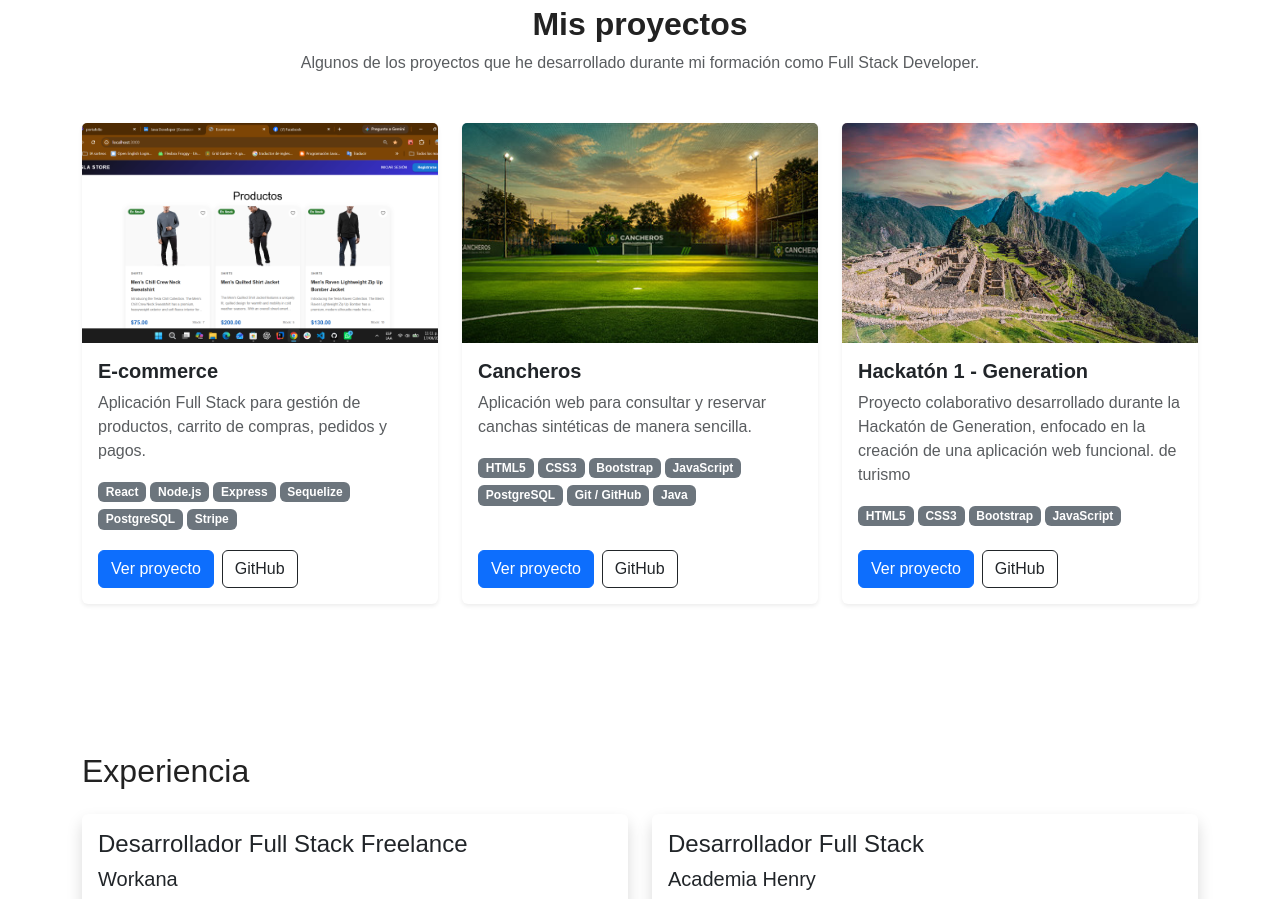
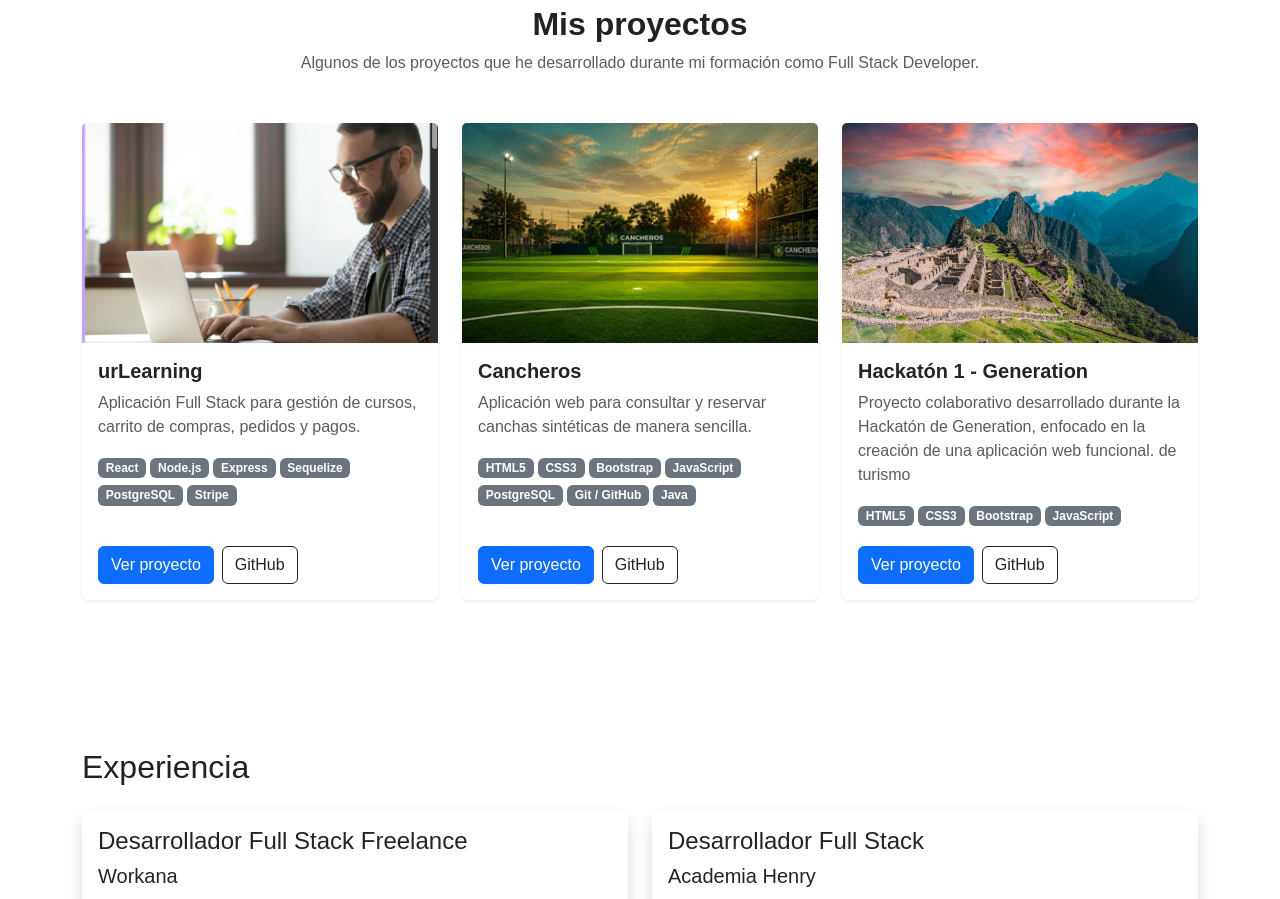
Before and after one commit to carc0813/Portafolio, a React (Vite) app: page / in a window 1280 px wide. Shown: the part 2500-3399 px from the top of the page. Built offline with nearby package versions, Linux system fonts and the light colour scheme.

Commit message:
organizando proyectos con la imagen y el deploy

```diff
--- a/src/data/projects.js
+++ b/src/data/projects.js
@@ -1,15 +1,15 @@
-import proyecto1 from "../assets/imag/proyecto1.png";
+import urLearning from "../assets/imag/urLearning.png";
 import cancha1 from "../assets/imag/cancha1.jpg";
 import peru from "../assets/imag/peru.jpg";
 
 const projects = [
     {
         id: 1,
-        titulo: "E-commerce",
+        titulo: "urLearning",
         descripcion:
-            "Aplicación Full Stack para gestión de productos, carrito de compras, pedidos y pagos.",
+            "Aplicación Full Stack para gestión de cursos, carrito de compras, pedidos y pagos.",
 
-        imag: proyecto1,
+        imag: urLearning,
 
         tecnologias: [
             "React",
@@ -20,9 +20,9 @@ const projects = [
             "Stripe"
         ],
 
-        url: "http://localhost:3000",
+        url: "https://pf-ur-learning.vercel.app/",
 
-        github: "https://github.com/carc0813/Ecommerce"
+        github: "https://github.com/JuanSBass/PF-urLearning"
     },
 
     {
```
Also changed, not shown: src/assets/imag/urlearning.png (added).
